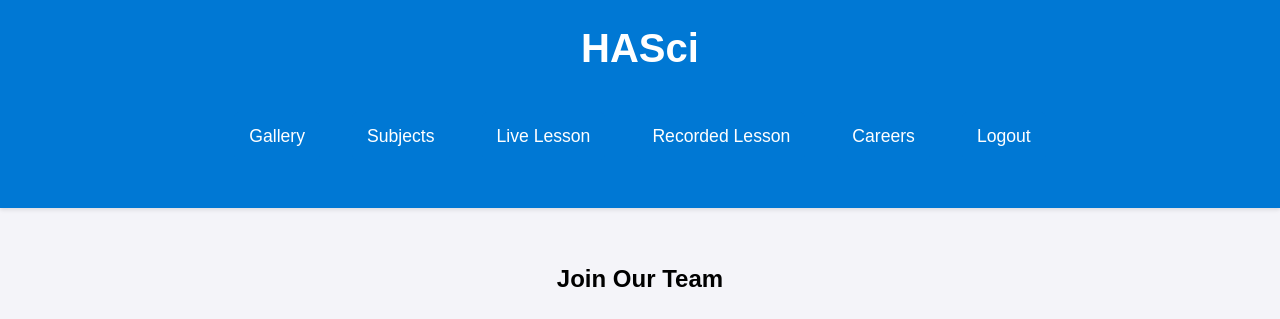
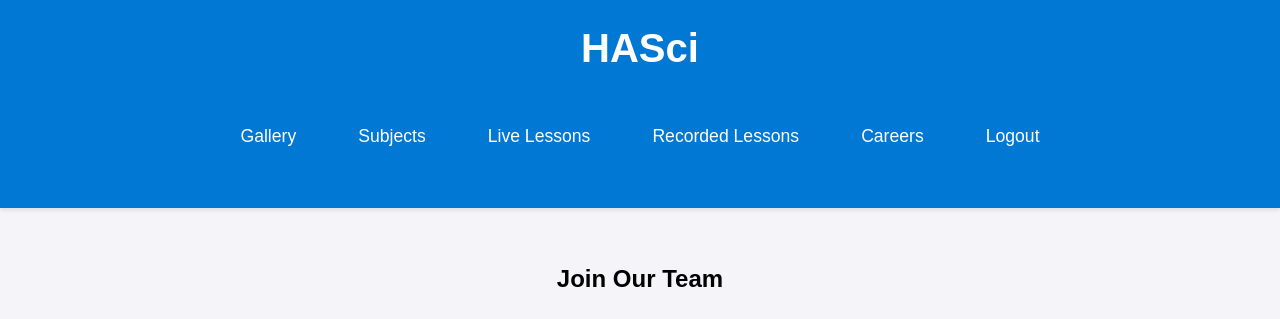
Before and after one commit to ratshikuni/slackers, a Flask app: page /careers in a window 1280 px wide. Shown: the top 319 px of the page. Run offline with Flask 3, Linux system fonts and the light colour scheme; the visitor is signed in with stand-in values (Sample User, id 1).

Commit message:
refactor : update navbar tabs

```diff
--- a/templates/navbar.html
+++ b/templates/navbar.html
@@ -12,8 +12,8 @@
       <!-- Always visible links -->
       <li><a href="{{ url_for('gallery') }}">Gallery</a></li>
       <li><a href="{{ url_for('subject') }}">Subjects</a></li>
-      <li><a href="{{ url_for('live_lesson') }}">Live Lesson</a></li>
-      <li><a href="{{ url_for('recorded_lesson') }}">Recorded Lesson</a></li>
+      <li><a href="{{ url_for('live_lesson') }}">Live Lessons</a></li>
+      <li><a href="{{ url_for('recorded_lesson') }}">Recorded Lessons</a></li>
       <li><a href="{{ url_for('careers') }}">Careers</a></li> <!-- New Careers tab -->
 
       <!-- Logout link should always be last -->
```
